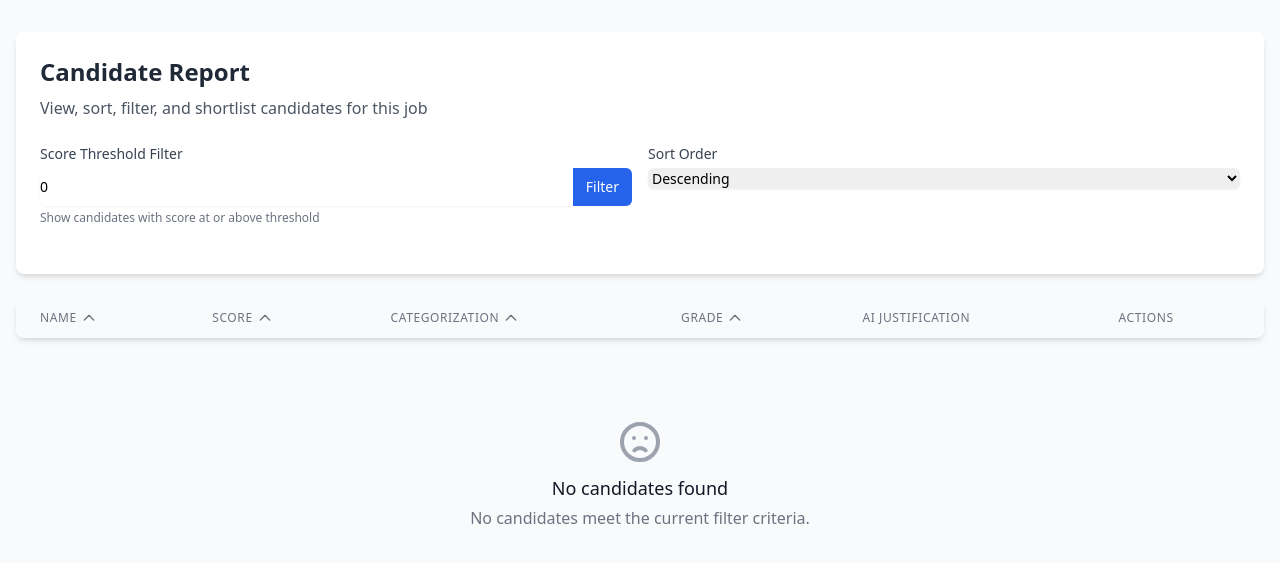
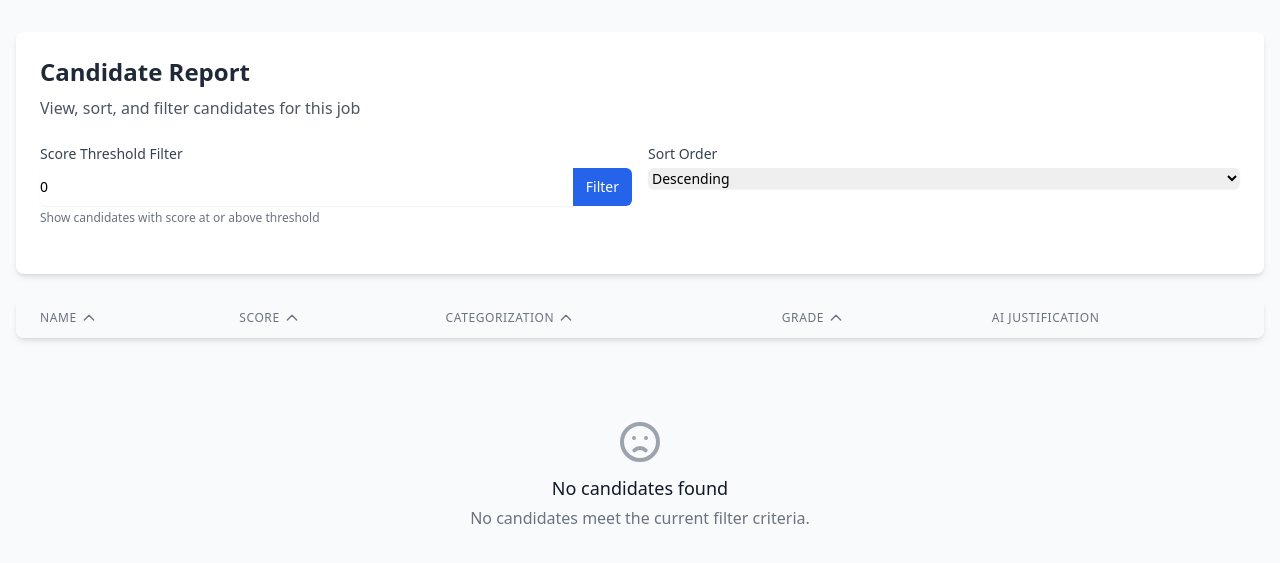
Before and after one commit to MadsGit-98/hr-ai-assistant, a Django app: page /jobs/jobs/1/candidates/ in a window 1280 px wide. Shown: the top 563 px of the page. Run offline with Django 5.2, Linux system fonts and the light colour scheme; data that the repository does not hold is empty; some libraries are stand-ins or nearby versions.

Commit message:
refactor: Remove shortlist functionality from candidate reporting
- Eliminated the `is_shortlisted` field from the Applicant model and associated database indexes.
- Removed the toggle shortlist status API endpoint and related JavaScript functionality.
- Updated candidate reporting views and templates to reflect the removal of shortlist actions.
- Adjusted the candidate reporting page title and descriptions to focus solely on reporting features.

```diff
--- a/hr-ai-agentic-assistant/hr_assistant/services/report_utils.py
+++ b/hr-ai-agentic-assistant/hr_assistant/services/report_utils.py
@@ -115,22 +115,3 @@ def filter_candidates_by_score(candidates: List[Applicant],
         return candidates
 
     return [c for c in candidates if c.overall_score and c.overall_score >= score_threshold]
-
-
-def toggle_shortlist_status(candidate_id: int) -> bool:
-    """
-    Toggle the shortlist status of an applicant.
-
-    Args:
-        candidate_id: ID of the candidate to update
-
-    Returns:
-        New shortlist status (True if shortlisted, False if not)
-    """
-    try:
-        applicant = Applicant.objects.get(id=candidate_id)
-        applicant.is_shortlisted = not applicant.is_shortlisted
-        applicant.save()
-        return applicant.is_shortlisted
-    except Applicant.DoesNotExist:
-        return False
--- a/hr-ai-agentic-assistant/jobs/models.py
+++ b/hr-ai-agentic-assistant/jobs/models.py
@@ -187,10 +187,6 @@ class Applicant(models.Model):
         blank=True,
         help_text="JSON data containing the results of AI analysis"
     )
-    is_shortlisted = models.BooleanField(
-        default=False,
-        help_text="Flag indicating if the candidate is marked for interview"
-    )
 
     def clean(self):
         """
@@ -240,7 +236,6 @@ class Applicant(models.Model):
         # 4. applicant_name: B-tree index for name-based searches
         # 5. overall_score: B-tree index for sorting operations
         # 6. (job_listing_id, processing_status): B-tree index for efficient filtering
-        # 7. is_shortlisted: B-tree index for quick filtering of shortlisted candidates
         indexes = [
             models.Index(fields=['content_hash']),
             models.Index(fields=['upload_date']),
@@ -248,5 +243,4 @@ class Applicant(models.Model):
             models.Index(fields=['applicant_name']),
             models.Index(fields=['overall_score']),
             models.Index(fields=['job_listing', 'processing_status']),
-            models.Index(fields=['is_shortlisted']),
         ]
--- a/hr-ai-agentic-assistant/jobs/static/js/reporting.js
+++ b/hr-ai-agentic-assistant/jobs/static/js/reporting.js
@@ -121,15 +121,6 @@ function renderCandidateTable() {
                           : ''}
                     </div>
                 </td>
-                <td class="px-6 py-4 whitespace-nowrap text-sm">
-                    <button
-                        class="toggle-shortlist-btn ${candidate.is_shortlisted ? 'bg-green-100 text-green-800 hover:bg-green-200' : 'bg-gray-100 text-gray-800 hover:bg-gray-200'} px-3 py-1 rounded-md text-sm font-medium"
-                        data-candidate-id="${candidate.id}"
-                        data-is-shortlisted="${candidate.is_shortlisted}"
-                    >
-                        ${candidate.is_shortlisted ? 'Unshortlist' : 'Shortlist'}
-                    </button>
-                </td>
             </tr>
         `;
     });
@@ -156,72 +147,10 @@ function renderCandidateTable() {
         });
     });
 
-    // Add event listeners for shortlist buttons
-    document.querySelectorAll('.toggle-shortlist-btn').forEach(button => {
-        button.addEventListener('click', function() {
-            const candidateId = this.dataset.candidateId;
-            const currentStatus = this.dataset.isShortlisted === 'True';
-            toggleShortlistStatus(candidateId, currentStatus, this);
-        });
-    });
-
     // Update sort indicators
     updateSortIndicators();
 }
 
-// Toggle shortlist status via API
-async function toggleShortlistStatus(candidateId, currentStatus, buttonElement) {
-    try {
-        // Temporarily disable the button to prevent double clicks
-        buttonElement.disabled = true;
-        buttonElement.classList.add('opacity-50', 'cursor-not-allowed');
-
-        const response = await fetch(`/jobs/api/candidates/${candidateId}/toggle-shortlist/`, {
-            method: 'POST',
-            headers: {
-                'Content-Type': 'application/json',
-                'X-CSRFToken': getCSRFToken()
-            }
-        });
-
-        if (!response.ok) {
-            throw new Error(`HTTP error! status: ${response.status}`);
-        }
-
-        const data = await response.json();
-
-        // Find the candidate in our data and update the status
-        const candidateIndex = candidateData.findIndex(candidate => candidate.id == candidateId);
-        if (candidateIndex !== -1) {
-            candidateData[candidateIndex].is_shortlisted = data.is_shortlisted;
-
-            // Update the button text and class
-            if (data.is_shortlisted) {
-                buttonElement.textContent = 'Unshortlist';
-                buttonElement.classList.remove('bg-gray-100', 'text-gray-800', 'hover:bg-gray-200');
-                buttonElement.classList.add('bg-green-100', 'text-green-800', 'hover:bg-green-200');
-            } else {
-                buttonElement.textContent = 'Shortlist';
-                buttonElement.classList.remove('bg-green-100', 'text-green-800', 'hover:bg-green-200');
-                buttonElement.classList.add('bg-gray-100', 'text-gray-800', 'hover:bg-gray-200');
-            }
-
-            buttonElement.dataset.isShortlisted = data.is_shortlisted;
-        }
-    } catch (error) {
-        console.error('Error toggling shortlist status:', error);
-        // Provide more specific error information
-        if (error.message.includes('404')) {
-            alert('Candidate not found. Please refresh the page and try again.');
-        } else {
-            alert('Failed to update shortlist status. Please try again.');
-        }
-    } finally {
-        // Re-enable the button
-        buttonElement.disabled = false;
-        buttonElement.classList.remove('opacity-50', 'cursor-not-allowed');
-    }
-}
 
 // Apply the score filter
 function applyFilter() {
--- a/hr-ai-agentic-assistant/jobs/templates/jobs/scoring_results.html
+++ b/hr-ai-agentic-assistant/jobs/templates/jobs/scoring_results.html
@@ -3,14 +3,14 @@
 <head>
     <meta charset="UTF-8">
     <meta name="viewport" content="width=device-width, initial-scale=1.0">
-    <title>Candidate Reporting and Shortlisting</title>
+    <title>Candidate Reporting</title>
     <script src="https://cdn.tailwindcss.com"></script>
 </head>
 <body class="bg-gray-50 min-h-screen">
     <div class="container mx-auto px-4 py-8">
         <div class="bg-white rounded-lg shadow-md p-6 mb-6">
             <h1 class="text-2xl font-bold text-gray-800 mb-2">Candidate Report</h1>
-            <p class="text-gray-600 mb-6">View, sort, filter, and shortlist candidates for this job</p>
+            <p class="text-gray-600 mb-6">View, sort, and filter candidates for this job</p>
 
             <div class="flex flex-col sm:flex-row gap-4 mb-6">
                 <div class="flex-1">
@@ -95,9 +95,6 @@
                             <th scope="col" class="px-6 py-3 text-left text-xs font-medium text-gray-500 uppercase tracking-wider">
                                 AI Justification
                             </th>
-                            <th scope="col" class="px-6 py-3 text-left text-xs font-medium text-gray-500 uppercase tracking-wider">
-                                Actions
-                            </th>
                         </tr>
                     </thead>
                     <tbody id="candidates_table_body" class="bg-white divide-y divide-gray-200">
--- a/hr-ai-agentic-assistant/jobs/urls.py
+++ b/hr-ai-agentic-assistant/jobs/urls.py
@@ -32,5 +32,4 @@ urlpatterns = [
     path('scoring_results/', views.CandidateReportView.as_view(), name='candidate_report'),
     path('jobs/<int:job_id>/candidates/', views.CandidateReportView.as_view(), name='candidate_report_by_job'),
     path('api/candidates/', views.CandidateReportAPIView.as_view(), name='candidate_report_api'),
-    path('api/candidates/<int:candidate_id>/toggle-shortlist/', views.toggle_shortlist_status, name='toggle_shortlist'),
 ]
--- a/hr-ai-agentic-assistant/jobs/views.py
+++ b/hr-ai-agentic-assistant/jobs/views.py
@@ -471,7 +471,6 @@ class CandidateReportView(View):
                 'categorization': candidate.categorization,
                 'quality_grade': candidate.quality_grade,
                 'justification_summary': candidate.justification_summary or '',
-                'is_shortlisted': candidate.is_shortlisted,
             }
             candidate_data.append(candidate_dict)
 
@@ -494,31 +493,6 @@ class CandidateReportView(View):
 
         return render(request, self.template_name, context)
 
-
-@csrf_exempt
-def toggle_shortlist_status(request, candidate_id):
-    """
-    API endpoint to toggle the shortlist status of a candidate.
-    """
-    from hr_assistant.services.report_utils import toggle_shortlist_status as util_toggle_shortlist
-
-    if request.method == 'POST':
-        new_status = util_toggle_shortlist(candidate_id)
-
-        if new_status is not False:  # False indicates the candidate was not found
-            return JsonResponse({
-                'candidate_id': candidate_id,
-                'is_shortlisted': new_status,
-                'message': 'Candidate shortlist status updated successfully'
-            })
-        else:
-            return JsonResponse({
-                'error': 'Candidate not found'
-            }, status=404)
-    else:
-        return JsonResponse({
-            'error': 'Invalid request method. Use POST.'
-        }, status=400)
 
 
 class ScoringResultsView(View):
@@ -593,7 +567,6 @@ class CandidateReportAPIView(View):
                 'categorization': candidate.categorization,
                 'quality_grade': candidate.quality_grade,
                 'justification_summary': candidate.justification_summary or '',
-                'is_shortlisted': candidate.is_shortlisted,
             }
             candidate_data.append(candidate_dict)
 
```
Also changed, not shown: hr-ai-agentic-assistant/jobs/migrations/0008_remove_applicant_jobs_applic_is_shor_dc4032_idx_and_more.py (added).
